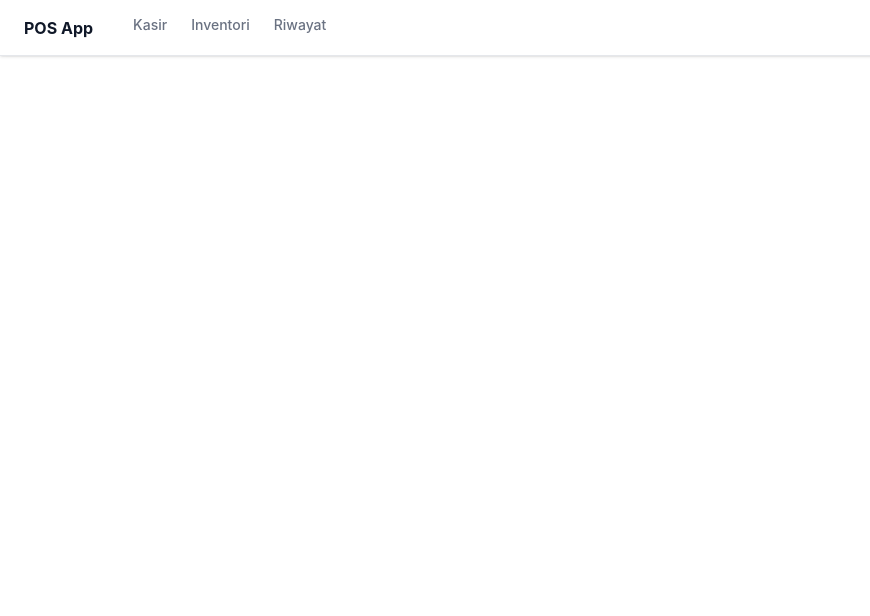
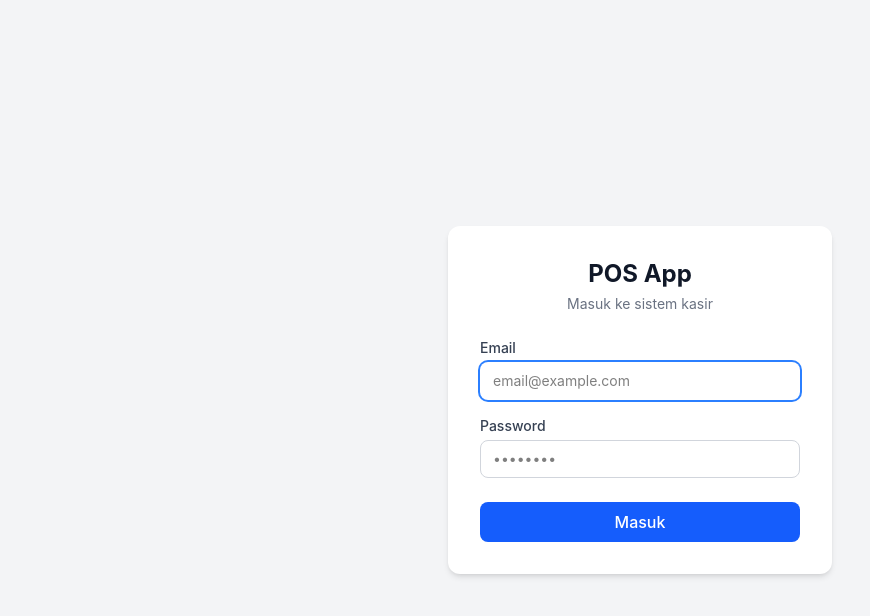
Before and after one commit to marya-21/personal-point-of-sale, a React (Vite) app: page /login in a window 1280 px wide. Shown: the top 616 px of the page, without its empty margins (0-870 px from the left). Built offline with nearby package versions, Linux system fonts and the light colour scheme; no server answers.

Commit message:
menambahkan user role dan permition

```diff
--- a/src/App.jsx
+++ b/src/App.jsx
@@ -1,8 +1,12 @@
-import { BrowserRouter, Routes, Route, NavLink } from 'react-router-dom'
+import { BrowserRouter, Routes, Route, NavLink, Navigate, useNavigate } from 'react-router-dom'
 import { QueryClient, QueryClientProvider } from '@tanstack/react-query'
+import { AuthProvider } from './auth/AuthContext'
+import { useAuth } from './hooks/useAuth'
+import { ProtectedRoute } from './components/auth/ProtectedRoute'
 import Cashier from './pages/Cashier'
 import Inventory from './pages/Inventory'
 import TransactionHistory from './pages/TransactionHistory'
+import Login from './pages/Auth/Login'
 
 const queryClient = new QueryClient({
   defaultOptions: {
@@ -14,12 +18,23 @@ const queryClient = new QueryClient({
 })
 
 function NavBar() {
+  const { user, logout, isAuthenticated, hasPermission } = useAuth()
+  const navigate = useNavigate()
+
+  if (!isAuthenticated) return null
+
+  const handleLogout = () => {
+    logout()
+    navigate('/login')
+  }
+
   return (
     <nav className="fixed top-0 left-0 right-0 z-30 bg-white border-b border-gray-200 px-6 h-14 flex items-center gap-6 shadow-sm">
       <span className="font-bold text-gray-900 mr-4">POS App</span>
+
+      {hasPermission('create_transaction') && (
         <NavLink
-        to="/"
-        end
+          to="/cashier"
           className={({ isActive }) =>
             `text-sm font-medium pb-1 border-b-2 transition-colors ${
               isActive
@@ -30,6 +45,9 @@ function NavBar() {
         >
           Kasir
         </NavLink>
+      )}
+
+      {hasPermission('view_products') && (
         <NavLink
           to="/inventory"
           className={({ isActive }) =>
@@ -42,6 +60,9 @@ function NavBar() {
         >
           Inventori
         </NavLink>
+      )}
+
+      {(hasPermission('view_all_transactions') || hasPermission('view_own_transactions')) && (
         <NavLink
           to="/riwayat"
           className={({ isActive }) =>
@@ -54,7 +75,65 @@ function NavBar() {
         >
           Riwayat
         </NavLink>
+      )}
+
+      <div className="ml-auto flex items-center gap-3">
+        <span className="text-sm text-gray-700 font-medium">{user?.full_name}</span>
+        <span className="text-xs bg-blue-100 text-blue-700 px-2 py-0.5 rounded-full capitalize">
+          {user?.role?.name}
+        </span>
+        <button
+          onClick={handleLogout}
+          className="text-sm text-gray-500 hover:text-red-600 transition-colors ml-1"
+        >
+          Keluar
+        </button>
+      </div>
     </nav>
+  )
+}
+
+function AppShell() {
+  const { isAuthenticated } = useAuth()
+
+  return (
+    <>
+      <NavBar />
+      <div className={isAuthenticated ? 'pt-14 h-screen' : ''}>
+        <Routes>
+          <Route path="/login" element={<Login />} />
+
+          <Route
+            path="/cashier"
+            element={
+              <ProtectedRoute requiredPermission="create_transaction">
+                <Cashier />
+              </ProtectedRoute>
+            }
+          />
+
+          <Route
+            path="/inventory"
+            element={
+              <ProtectedRoute requiredPermission="view_products">
+                <Inventory />
+              </ProtectedRoute>
+            }
+          />
+
+          <Route
+            path="/riwayat"
+            element={
+              <ProtectedRoute anyPermission={['view_all_transactions', 'view_own_transactions']}>
+                <TransactionHistory />
+              </ProtectedRoute>
+            }
+          />
+
+          <Route path="/" element={<Navigate to="/cashier" replace />} />
+        </Routes>
+      </div>
+    </>
   )
 }
 
@@ -62,14 +141,9 @@ function App() {
   return (
     <QueryClientProvider client={queryClient}>
       <BrowserRouter>
-        <NavBar />
-        <div className="pt-14 h-screen">
-          <Routes>
-            <Route path="/" element={<Cashier />} />
-            <Route path="/inventory" element={<Inventory />} />
-            <Route path="/riwayat" element={<TransactionHistory />} />
-          </Routes>
-        </div>
+        <AuthProvider>
+          <AppShell />
+        </AuthProvider>
       </BrowserRouter>
     </QueryClientProvider>
   )
--- /dev/null
+++ b/src/auth/AuthContext.jsx
@@ -0,0 +1,80 @@
+import { createContext, useEffect, useState } from 'react';
+import { supabase } from '../services/supabase';
+
+export const AuthContext = createContext();
+
+export function AuthProvider({ children }) {
+  const [user, setUser] = useState(null);
+  const [permissions, setPermissions] = useState([]);
+  const [loading, setLoading] = useState(true);
+
+  // Restore session dari localStorage saat app dimuat
+  useEffect(() => {
+    const saved = localStorage.getItem('pos_session');
+    if (saved) {
+      try {
+        const { user: savedUser, permissions: savedPerms } = JSON.parse(saved);
+        setUser(savedUser);
+        setPermissions(savedPerms);
+      } catch {
+        localStorage.removeItem('pos_session');
+      }
+    }
+    setLoading(false);
+  }, []);
+
+  const login = async (email, password) => {
+    try {
+      const { data, error } = await supabase.rpc('verify_login', {
+        p_email: email,
+        p_password: password,
+      });
+
+      if (error) throw error;
+      if (!data || data.length === 0) {
+        return { success: false, error: 'Email atau password salah' };
+      }
+
+      const row = data[0];
+      const userData = {
+        id: row.user_id,
+        email: row.email,
+        full_name: row.full_name,
+        role: { name: row.role_name },
+      };
+      const perms = row.permissions || [];
+
+      setUser(userData);
+      setPermissions(perms);
+      localStorage.setItem('pos_session', JSON.stringify({ user: userData, permissions: perms }));
+
+      return { success: true };
+    } catch (err) {
+      return { success: false, error: err.message };
+    }
+  };
+
+  const logout = () => {
+    setUser(null);
+    setPermissions([]);
+    localStorage.removeItem('pos_session');
+  };
+
+  const hasPermission = (name) => permissions.includes(name);
+
+  return (
+    <AuthContext.Provider
+      value={{
+        user,
+        permissions,
+        loading,
+        login,
+        logout,
+        hasPermission,
+        isAuthenticated: !!user,
+      }}
+    >
+      {children}
+    </AuthContext.Provider>
+  );
+}
--- /dev/null
+++ b/src/components/auth/ProtectedRoute.jsx
@@ -0,0 +1,36 @@
+import { Navigate } from 'react-router-dom';
+import { useAuth } from '../../hooks/useAuth';
+
+export function ProtectedRoute({ children, requiredPermission, anyPermission, fallback = '/login' }) {
+  const { isAuthenticated, loading, hasPermission } = useAuth();
+
+  if (loading) {
+    return (
+      <div className="flex items-center justify-center h-screen">
+        <div className="w-8 h-8 border-4 border-blue-600 border-t-transparent rounded-full animate-spin" />
+      </div>
+    );
+  }
+
+  if (!isAuthenticated) {
+    return <Navigate to={fallback} replace />;
+  }
+
+  const permitted =
+    (!requiredPermission && !anyPermission) ||
+    (requiredPermission && hasPermission(requiredPermission)) ||
+    (anyPermission && anyPermission.some(hasPermission));
+
+  if (!permitted) {
+    return (
+      <div className="flex items-center justify-center h-screen">
+        <div className="text-center">
+          <h1 className="text-2xl font-bold text-gray-800 mb-2">Akses Ditolak</h1>
+          <p className="text-gray-500">Anda tidak memiliki izin untuk mengakses halaman ini.</p>
+        </div>
+      </div>
+    );
+  }
+
+  return children;
+}
--- /dev/null
+++ b/src/hooks/useAuth.js
@@ -0,0 +1,20 @@
+import { useContext } from 'react';
+import { AuthContext } from '../auth/AuthContext';
+
+export function useAuth() {
+  const context = useContext(AuthContext);
+  if (!context) {
+    throw new Error('useAuth harus digunakan dalam AuthProvider');
+  }
+  return context;
+}
+
+export function usePermission(permissionName) {
+  const { hasPermission } = useAuth();
+  return hasPermission(permissionName);
+}
+
+export function useRole() {
+  const { user } = useAuth();
+  return user?.role?.name || null;
+}
--- /dev/null
+++ b/src/pages/Auth/Login.jsx
@@ -0,0 +1,81 @@
+import { useState } from 'react';
+import { Navigate, useNavigate } from 'react-router-dom';
+import { useAuth } from '../../hooks/useAuth';
+import Button from '../../components/ui/Button';
+import Input from '../../components/ui/Input';
+
+export default function Login() {
+  const navigate = useNavigate();
+  const { login, isAuthenticated } = useAuth();
+  const [email, setEmail] = useState('');
+  const [password, setPassword] = useState('');
+  const [loading, setLoading] = useState(false);
+  const [error, setError] = useState(null);
+
+  if (isAuthenticated) {
+    return <Navigate to="/cashier" replace />;
+  }
+
+  const handleSubmit = async (e) => {
+    e.preventDefault();
+    setLoading(true);
+    setError(null);
+
+    const result = await login(email, password);
+
+    if (result.success) {
+      navigate('/cashier');
+    } else {
+      setError(result.error || 'Login gagal');
+    }
+
+    setLoading(false);
+  };
+
+  return (
+    <div className="min-h-screen flex items-center justify-center bg-gray-100">
+      <div className="bg-white p-8 rounded-xl shadow-md w-full max-w-sm">
+        <div className="text-center mb-6">
+          <h1 className="text-2xl font-bold text-gray-900">POS App</h1>
+          <p className="text-sm text-gray-500 mt-1">Masuk ke sistem kasir</p>
+        </div>
+
+        {error && (
+          <div className="bg-red-50 border border-red-200 text-red-700 px-4 py-3 rounded-lg mb-4 text-sm">
+            {error}
+          </div>
+        )}
+
+        <form onSubmit={handleSubmit} className="space-y-4">
+          <Input
+            label="Email"
+            type="email"
+            placeholder="email@example.com"
+            value={email}
+            onChange={(e) => setEmail(e.target.value)}
+            required
+            autoFocus
+          />
+
+          <Input
+            label="Password"
+            type="password"
+            placeholder="••••••••"
+            value={password}
+            onChange={(e) => setPassword(e.target.value)}
+            required
+          />
+
+          <Button
+            type="submit"
+            variant="primary"
+            className="w-full mt-2"
+            disabled={loading}
+          >
+            {loading ? 'Masuk...' : 'Masuk'}
+          </Button>
+        </form>
+      </div>
+    </div>
+  );
+}
--- a/src/pages/Cashier.jsx
+++ b/src/pages/Cashier.jsx
@@ -2,6 +2,7 @@ import { useState } from "react";
 import { useQuery, useMutation, useQueryClient } from "@tanstack/react-query";
 import { supabase } from "../services/supabase";
 import useCartStore from "../store/useCartStore";
+import { useAuth } from "../hooks/useAuth";
 import { formatRupiah, formatNumber } from "../utils/formatCurrency";
 import Cart from "../components/pos/Cart";
 import ScannerListener from "../components/pos/ScannerListener";
@@ -20,7 +21,7 @@ async function fetchProducts() {
 }
 
 // Proses checkout: insert transaksi + items + kurangi stok
-async function processCheckout({ items, total, cashAmount }) {
+async function processCheckout({ items, total, cashAmount, cashierId }) {
   const change = cashAmount - total;
 
   // 1. Insert header transaksi
@@ -30,6 +31,7 @@ async function processCheckout({ items, total, cashAmount }) {
       total_price: total,
       cash_amount: cashAmount,
       change_amount: change,
+      cashier_id: cashierId ?? null,
     })
     .select()
     .single();
@@ -64,6 +66,7 @@ function CheckoutModal({ isOpen, onClose, total, onSuccess }) {
   const [cashAmount, setCashAmount] = useState("");
   const queryClient = useQueryClient();
   const { items, clearCart } = useCartStore();
+  const { user } = useAuth();
 
   const mutation = useMutation({
     mutationFn: processCheckout,
@@ -81,7 +84,7 @@ function CheckoutModal({ isOpen, onClose, total, onSuccess }) {
   const handleSubmit = (e) => {
     e.preventDefault();
     if (!isValid) return;
-    mutation.mutate({ items, total, cashAmount: cash });
+    mutation.mutate({ items, total, cashAmount: cash, cashierId: user?.id });
   };
 
   const handleClose = () => {
--- a/src/pages/TransactionHistory.jsx
+++ b/src/pages/TransactionHistory.jsx
@@ -3,8 +3,9 @@ import { useQuery } from '@tanstack/react-query'
 import { supabase } from '../services/supabase'
 import { formatRupiah } from '../utils/formatCurrency'
 import Modal from '../components/ui/Modal'
+import { useAuth } from '../hooks/useAuth'
 
-async function fetchTransactions({ dateFrom, dateTo }) {
+async function fetchTransactions({ dateFrom, dateTo, cashierId }) {
   let query = supabase
     .from('transactions')
     .select('*')
@@ -13,6 +14,7 @@ async function fetchTransactions({ dateFrom, dateTo }) {
 
   if (dateFrom) query = query.gte('created_at', `${dateFrom}T00:00:00`)
   if (dateTo) query = query.lte('created_at', `${dateTo}T23:59:59`)
+  if (cashierId) query = query.eq('cashier_id', cashierId)
 
   const { data, error } = await query
   if (error) throw error
@@ -98,16 +100,22 @@ function TransactionHistory() {
   const [dateTo, setDateTo] = useState(today)
   const [selected, setSelected] = useState(null)
 
+  const { user, hasPermission } = useAuth()
+  const isAdmin = hasPermission('view_all_transactions')
+  const cashierId = isAdmin ? null : user?.id
+
   const { data: transactions, isLoading, isError, refetch } = useQuery({
-    queryKey: ['transactions', dateFrom, dateTo],
-    queryFn: () => fetchTransactions({ dateFrom, dateTo }),
+    queryKey: ['transactions', dateFrom, dateTo, cashierId],
+    queryFn: () => fetchTransactions({ dateFrom, dateTo, cashierId }),
   })
 
   const totalRevenue = transactions?.reduce((sum, t) => sum + t.total_price, 0) ?? 0
 
   return (
     <div className="max-w-3xl mx-auto px-4 py-6">
-      <h1 className="text-2xl font-bold text-gray-900 mb-6">Riwayat Transaksi</h1>
+      <h1 className="text-2xl font-bold text-gray-900 mb-6">
+        {isAdmin ? 'Riwayat Transaksi' : 'Transaksi Saya'}
+      </h1>
 
       {/* Filter tanggal */}
       <div className="flex flex-wrap items-end gap-3 mb-6">
```
Also changed, not shown: 1 other file (tests, documents, lock files or other folders). Lines whose indentation alone changed are shown as unchanged.
